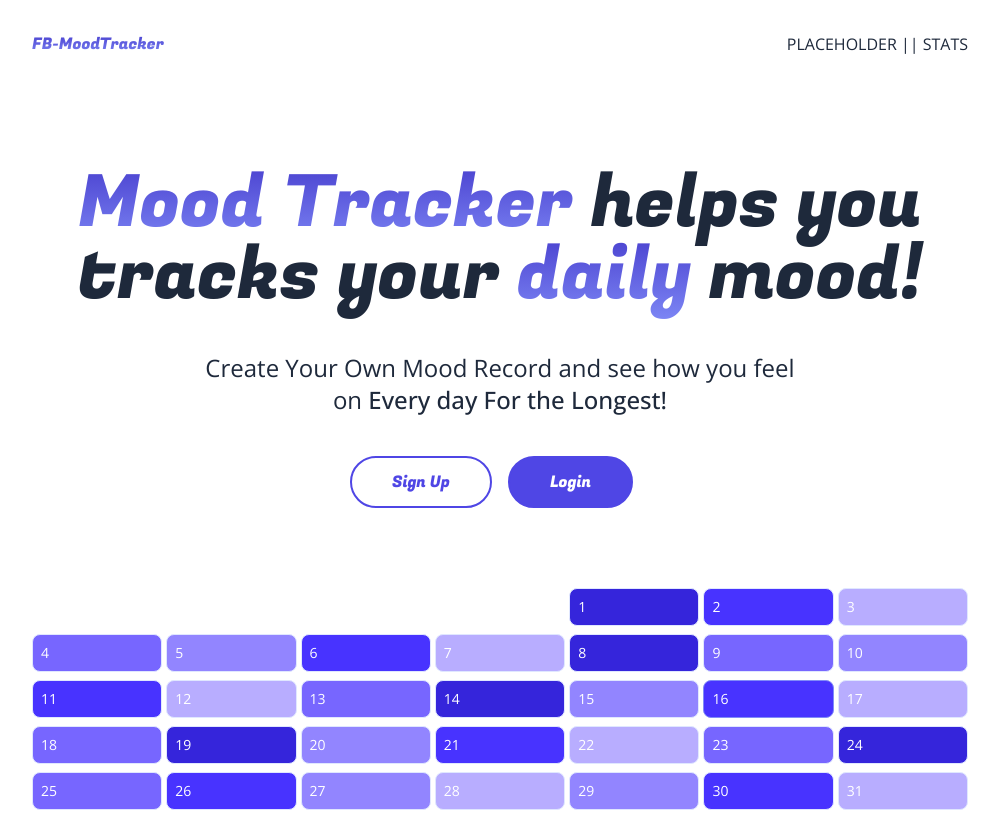
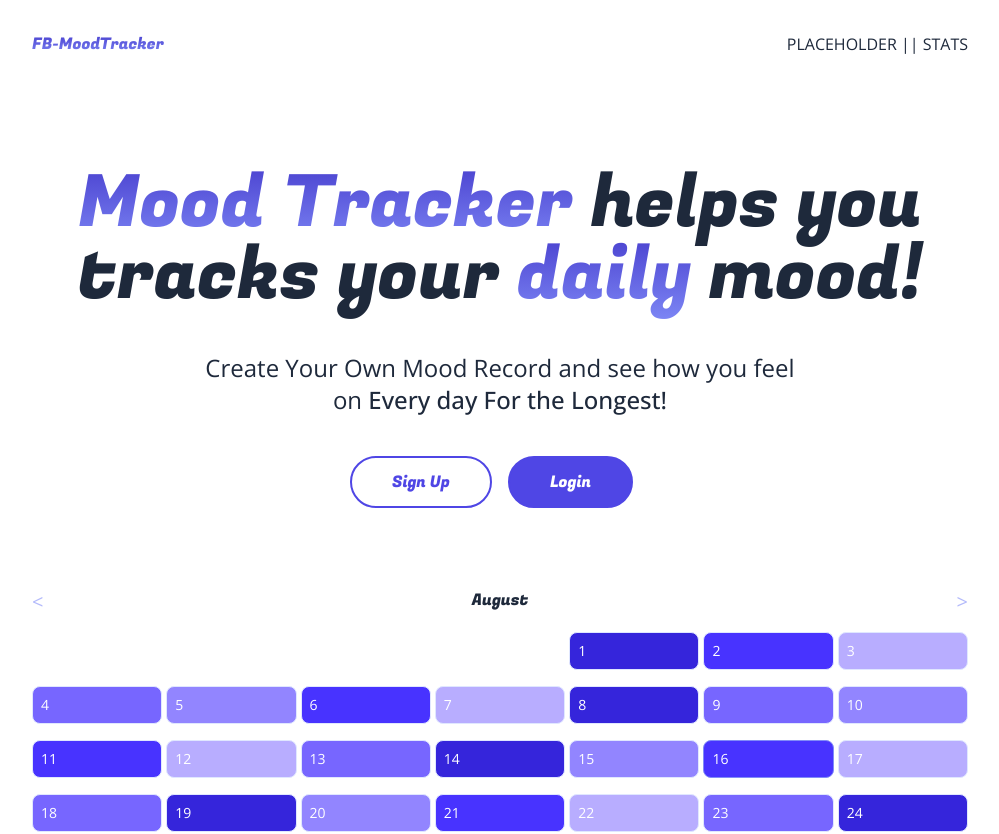
Before and after one commit to zidane-arkan/moodtracker-nexjs, a Next.js app: page / in a window 1280 px wide. Shown: the top 834 px of the page, without its empty margins (140-1139 px from the left). Built offline with nearby package versions, Linux system fonts and the light colour scheme; no server answers.

Commit message:
update Calender can inc and decrease

```diff
--- a/components/Calender.tsx
+++ b/components/Calender.tsx
@@ -18,6 +18,7 @@ const months = {
   November: "Nov",
   December: "Dec",
 };
+const months_arr = Object.keys(months);
 
 const dayList = [
   "Sunday",
@@ -55,6 +56,20 @@ export default function Calendar({
   const data = completedData?.[selectedYear]?.[numericMonth] || {};
   console.log(completedData);
 
+  function handleCounterMonth(val: any) {
+    if (numericMonth + val < 0) {
+      // Set month value = 11 and decrease the year
+      setSelectedYear((curr) => curr - 1);
+      setSelectedMonth(months_arr[months_arr.length - 1]);
+    } else if (numericMonth + val > 11) {
+      // Set month value = 0 and increase the year
+      setSelectedYear((curr) => curr + 1);
+      setSelectedMonth(months_arr[0]);
+    } else {
+      setSelectedMonth(months_arr[numericMonth + val]);
+    }
+  }
+
   // const year = 2024;
   // const month = "July";
   // const today = new Date();
@@ -64,7 +79,24 @@ export default function Calendar({
   const numRows = calculateNumRows(firstDayOfMonth, daysInMonth);
 
   return (
-    <div className="flex flex-col overflow-hidden gap-1 sm:gap-2 py-4 sm:py-6 md:py-10">
+    <div className="flex flex-col overflow-hidden gap-1 sm:gap-4 py-4 sm:py-6 md:py-10">
+      <div className="grid grid-cols-3 gap-4">
+        <button
+          onClick={() => handleCounterMonth(-1)}
+          className="mr-auto text-indigo-400 text-lg sm:text-xl duration-200 opacity-60"
+        >
+          {"<"}
+        </button>
+        <p className={`${fugaz.className} text-center capitalize`}>
+          {selectedMonth}
+        </p>
+        <button
+          className="ml-auto text-indigo-400 text-lg sm:text-xl duration-200 opacity-60"
+          onClick={() => handleCounterMonth(+1)}
+        >
+          {">"}
+        </button>
+      </div>
       {Array.from({ length: numRows }).map((_, rowIndex) => (
         <CalendarRow
           key={rowIndex}
```
